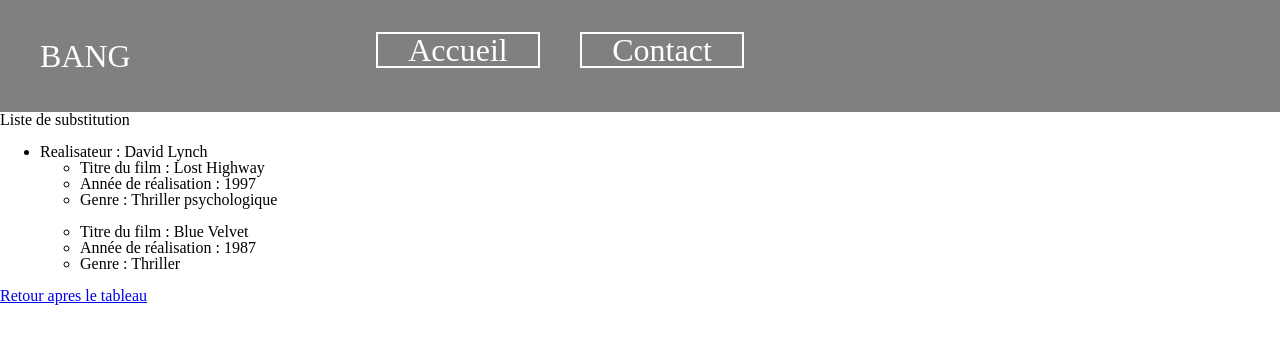
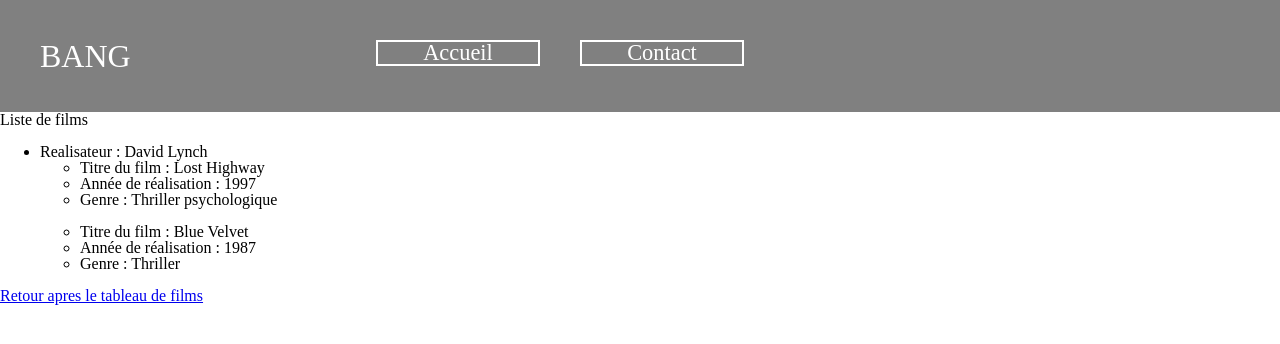
Before and after one commit to HugoBeyer67/wahl, a PHP site: page /liste.php in a window 1280 px wide. Shown: the top 344 px of the page. Run offline with PHP 8.4, Linux system fonts and the light colour scheme.

Commit message:
table change titles

```diff
--- a/css/main.css
+++ b/css/main.css
@@ -87,8 +87,9 @@ header h1 a{
 header nav ul:first-child{
 	display: block;
 	float:left;
-	font-size: 2rem;
+	font-size: 1.4rem;
 	list-style-type: none;
+	margin-top:40px;
 }
 
 
--- a/liste.php
+++ b/liste.php
@@ -2,7 +2,7 @@
 <html lang="fr">
 <head>
 	<meta charset="UTF-8">
-	<title>Accueil</title>
+	<title>Liste de films</title>
 	<link rel="stylesheet" href="css/main.css">
 	<script src="js/jquery.js"></script>
 	<script src="js/main.js"></script>
@@ -18,7 +18,7 @@
 		</nav>
 	</header>
 
-      <h2>Liste de substitution</a></h2>
+      <h2>Liste de films</a></h2>
     <ul>
         <li>Realisateur : David Lynch
             <ul>
@@ -34,7 +34,7 @@
             </ul>
         </li>
     </ul>
-    <a href="index.php#after-tab">Retour apres le tableau</a>
+    <a href="index.php#after-tab">Retour apres le tableau de films</a>
     <footer>
 	</footer>
 </body>
```
